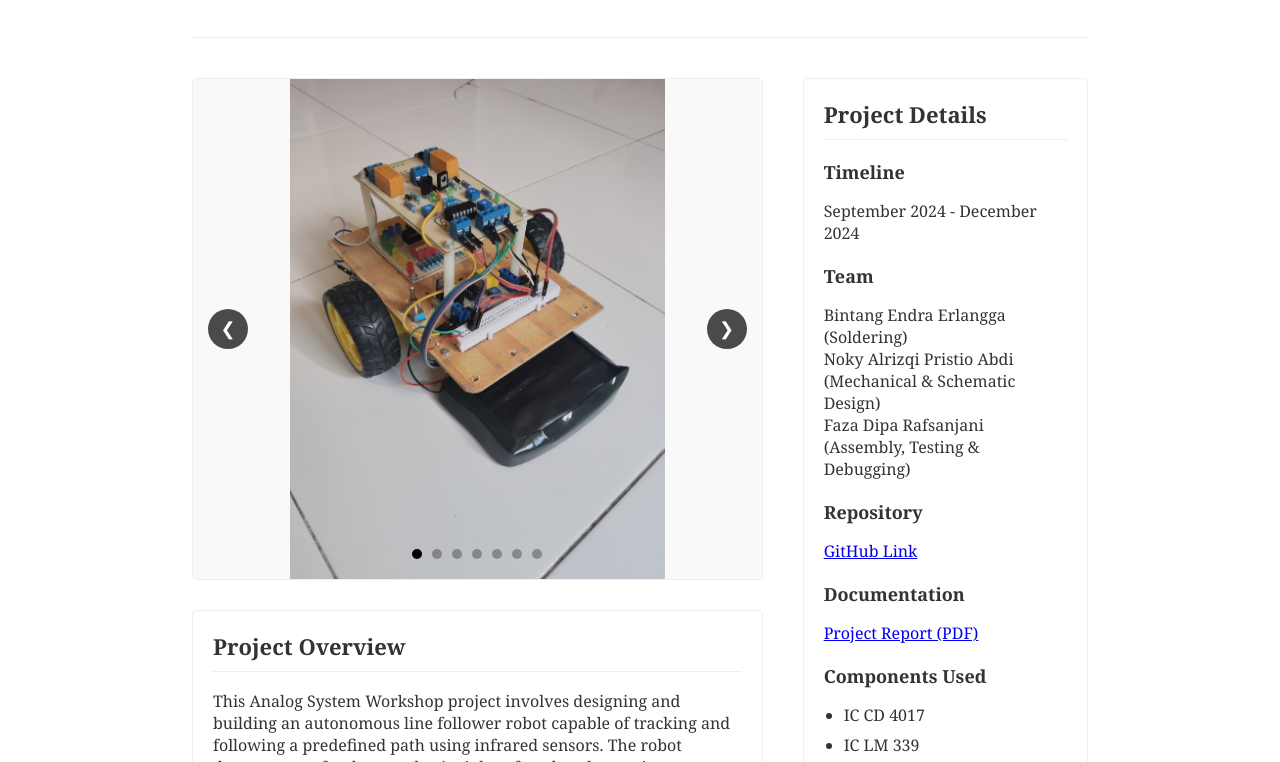
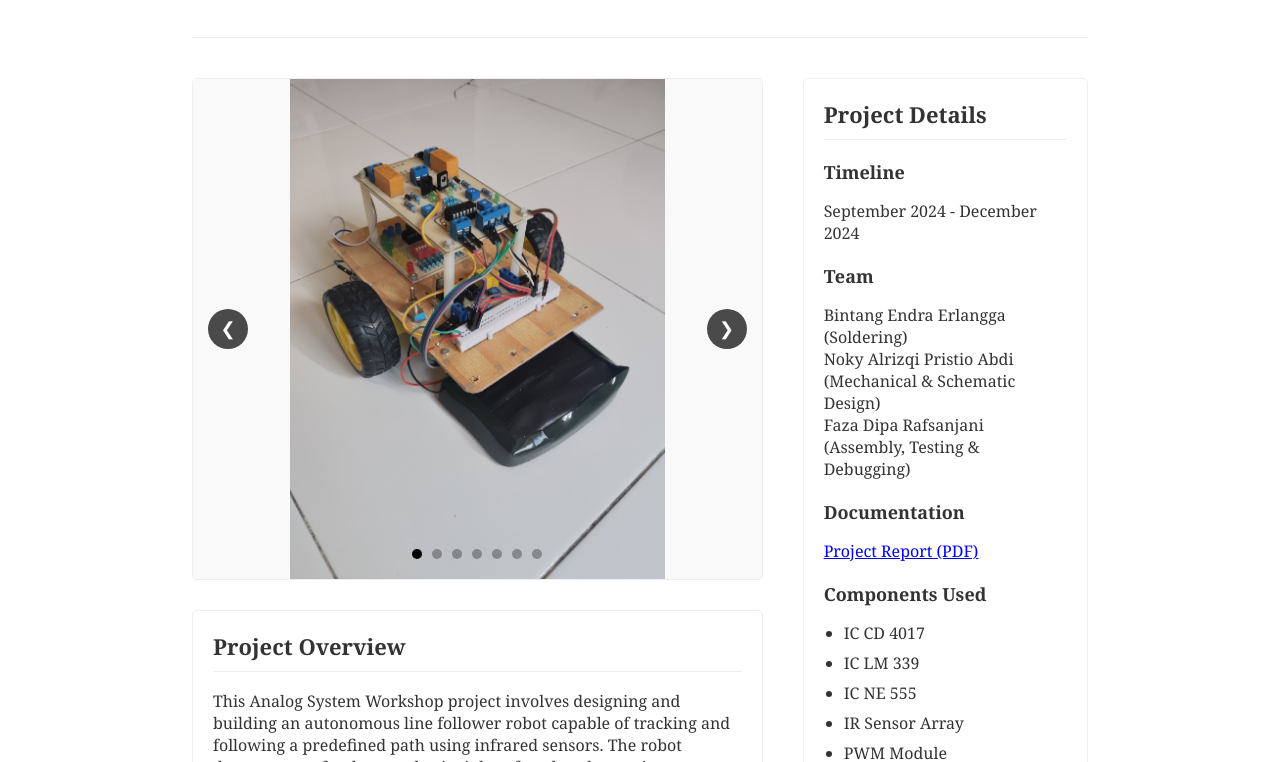
Before and after one commit to Erlanggemoy/Portofolio, a plain HTML site: page project1.html in a window 1280 px wide. Shown: the part 339-1101 px from the top of the page. Drawn offline with Linux system fonts and the light colour scheme.

Commit message:
Delete bagian repo github

```diff
--- a/project1.html
+++ b/project1.html
@@ -115,9 +115,6 @@
                         Noky Alrizqi Pristio Abdi (Mechanical & Schematic Design)<br>
                         Faza Dipa Rafsanjani (Assembly, Testing & Debugging)</p>
 
-                        <h3>Repository</h3>
-                        <p><a href="https://github.com/Erlanggemoy/line-follower-robot" target="_blank">GitHub Link</a></p>
-
                         <h3>Documentation</h3>
                         <p><a href="Media_Project1/Poster Line Follower Analog.pdf" target="_blank">Project Report (PDF)</a></p>
 
```
